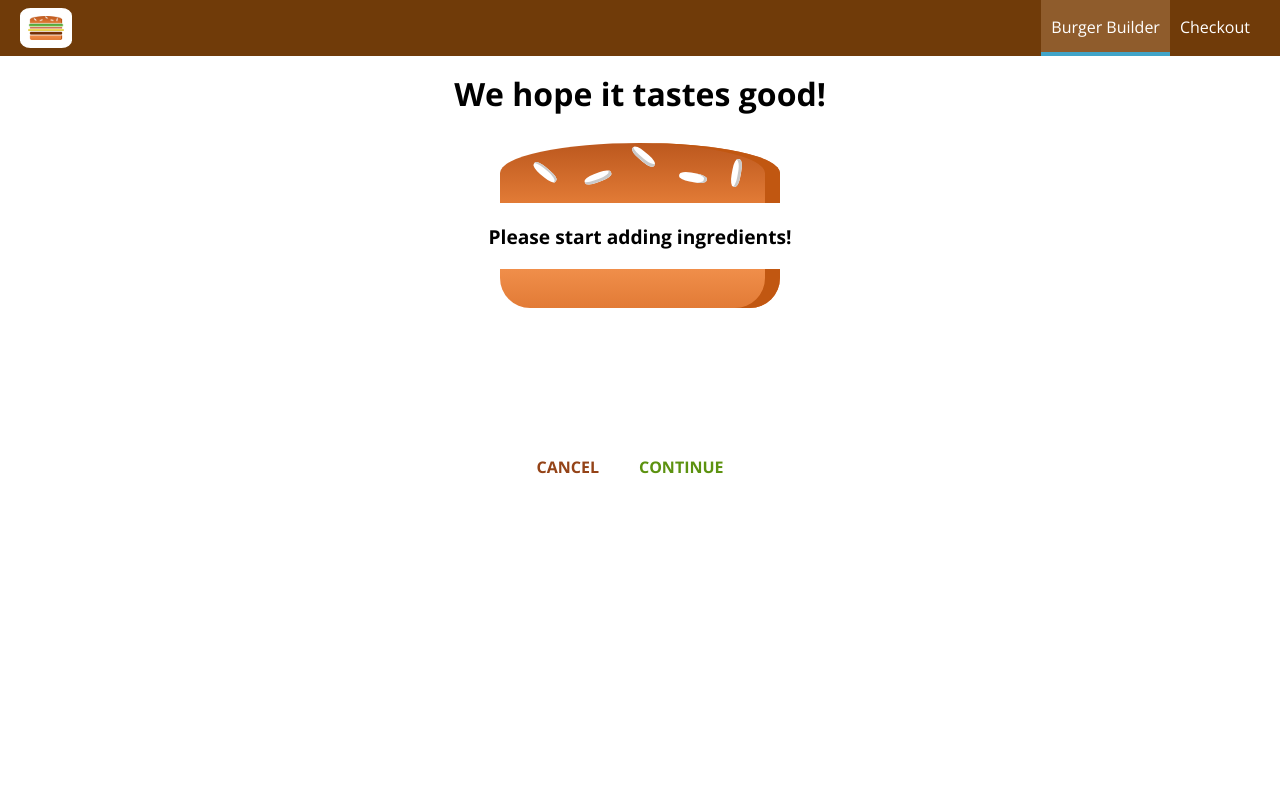
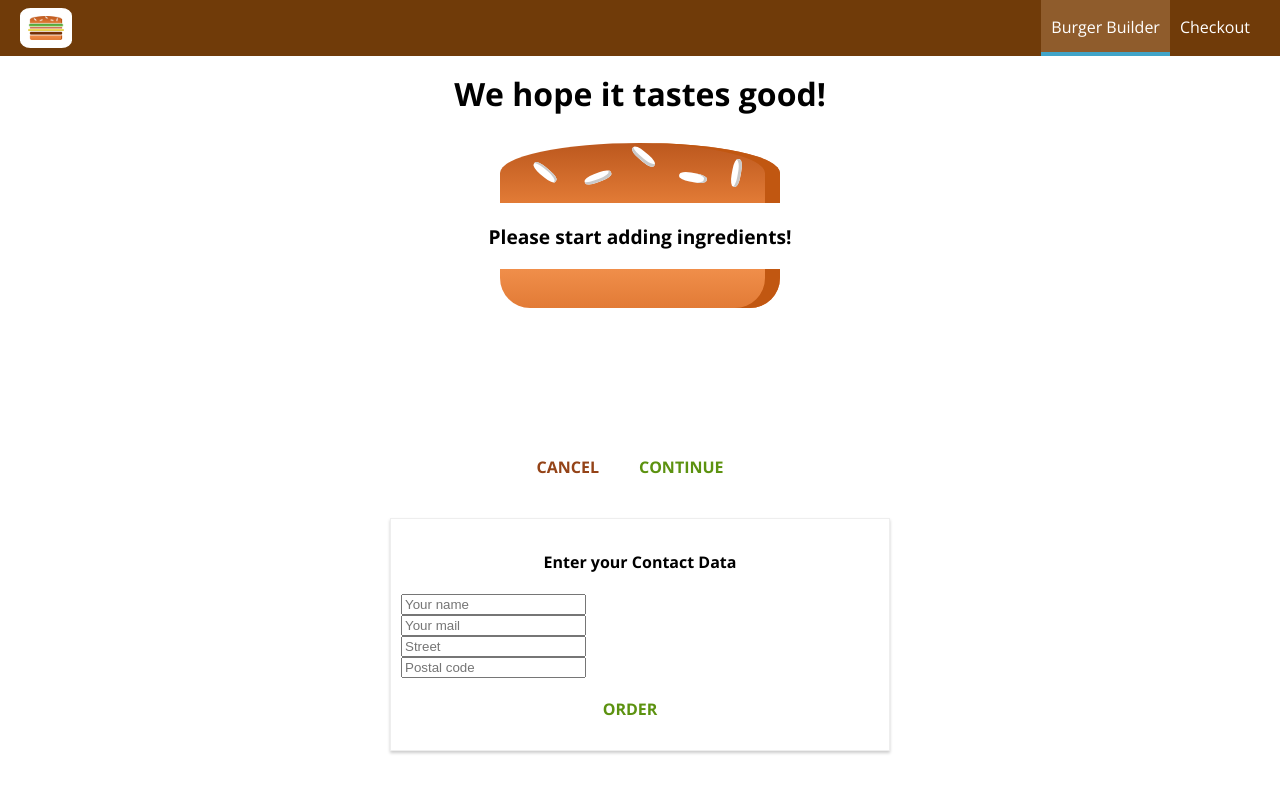
Before and after one commit to alexandramj92/burger-builder, a React app: page /checkout in a window 1280 px wide. Both pictures are taken after a click on the button "CONTINUE". Shown: the top 792 px of the page. Built offline with nearby package versions, Linux system fonts and the light colour scheme.

Commit message:
added contact data form

```diff
--- a/src/containers/BurgerBuilder/BurgerBuilder.js
+++ b/src/containers/BurgerBuilder/BurgerBuilder.js
@@ -63,34 +63,13 @@
 
     purchaseContinueHandler = () => {
         // alert('You continue!')
-        // this.setState({loading: true});
-        // const order = {
-        //     ingredients: this.state.ingredients,
-        //     price: this.state.totalPrice,
-        //     customer: {
-        //         name: 'Alexandra Jackson',
-        //         address: {
-        //             street: 'Test Street',
-        //             zipCode: '90212',
-        //             country: 'United States'
-        //         },
-        //         email: 'test@gmail.com'
-        //     },
-        //     deliveryMethod: 'fastest'
-        // }
-        // axios.post('/orders.json', order)
-        //     .then(response => {
-        //         this.setState({loading: false, purchasing: false});
-        //     } )
-        //     .catch(error => {
-        //         this.setState({loading: false, purchasing: false});
-        //     } );
+
         const queryParams = [];
 
         for ( let i in this.state.ingredients) {
             queryParams.push(encodeURIComponent(i) + '=' + encodeURIComponent(this.state.ingredients[i]));
         }
-
+        queryParams.push('price=' + this.state.totalPrice);
         const queryString = queryParams.join('&');
 
         this.props.history.push({
--- a/src/containers/Checkout/Checkout.js
+++ b/src/containers/Checkout/Checkout.js
@@ -1,25 +1,28 @@
 import React, {Component} from 'react';
+import {Route} from 'react-router-dom';
 
 import CheckoutSummary from '../../components/Order/CheckoutSummary/CheckoutSummary';
+import ContactData from './ContactData/ContactData';
 
 class Checkout extends Component {
     state={
-        ingredients: {
-            salad: 1,
-            meat: 1,
-            cheese: 1,
-            bacon:1
-        }
+        ingredients: null,
+        price: 0
     }
 
-    componentDidMount () {
+    componentWillMount () {
         const query = new URLSearchParams(this.props.location.search);
         const ingredients = {};
+        let price = 0;
         for (let param of query.entries()) {
             // ['salad', '1']
-            ingredients[param[0]] = +param[1];
+            if (param[0] === 'price') {
+                price = param[1];
+            } else {
+                ingredients[param[0]] = +param[1];
+            }
         }
-        this.setState({ingredients: ingredients});
+        this.setState({ingredients: ingredients, totalPrice: price});
     }
 
     checkoutCancelledHandler= () => {
@@ -38,6 +41,9 @@
                 checkoutContinued={this.checkoutContinuedHandler}
 
                 />
+                <Route
+                path={this.props.match.path + '/contact-data'}
+                render={(props) => (<ContactData ingredients = {this.state.ingredients} price = {this.state.price} {...props} />)}/>
             </div>
         );
     }
--- /dev/null
+++ b/src/containers/Checkout/ContactData/ContactData.css
@@ -0,0 +1,19 @@
+.ContactData {
+    margin: 20px auto;
+    width: 80%;
+    text-align: center;
+    box-shadow: 0 2px 3px #ccc;
+    border: 1px solid #eee;
+    padding: 10px;
+    box-sizing: border-box;
+}
+
+.Input {
+    display: block;
+}
+
+@media (min-width: 600px) {
+    .ContactData {
+        width: 500px;
+    }
+}
--- /dev/null
+++ b/src/containers/Checkout/ContactData/ContactData.js
@@ -0,0 +1,72 @@
+import React, {Component} from 'react';
+
+import Button from '../../../components/UI/Button/Button';
+import axios from '../../../axios-orders';
+import Spinner from '../../../components/UI/Spinner/Spinner';
+
+import classes from './ContactData.css';
+
+class ContactData extends Component {
+    state = {
+        name: '',
+        email: '',
+        address: {
+            street: '',
+            postalCode: ''
+        },
+        loading: false
+    }
+
+    orderHandler = (event) => {
+        event.preventDefault();
+        console.log(this.props.ingredients);
+        this.setState({loading: true});
+        const order = {
+            ingredients: this.props.ingredients,
+            price: this.state.price,
+            customer: {
+                name: 'Alexandra Jackson',
+                address: {
+                    street: 'Test Street',
+                    zipCode: '90212',
+                    country: 'United States'
+                },
+                email: 'test@gmail.com'
+            },
+            deliveryMethod: 'fastest'
+        }
+        axios.post('/orders.json', order)
+            .then(response => {
+                this.setState({loading: false});
+                this.props.history.push('/');
+            } )
+            .catch(error => {
+                this.setState({loading: false});
+            } );
+    }
+
+    render () {
+        let form = (
+            <form>
+            <input className={classes.Input} type="text" name="name" placeholder="Your name"></input>
+            <input className={classes.Input} type="email" name="email" placeholder="Your mail"></input>
+            <input className={classes.Input} type="text" name="street" placeholder="Street"></input>
+            <input className={classes.Input} type="text" name="postal" placeholder="Postal code"></input>
+            <Button btnType="Success" clicked={this.orderHandler}>ORDER</Button>
+            </form>
+        );
+        if (this.state.loading) {
+            form = <Spinner />;
+        }
+        return (
+            <div className={classes.ContactData}>
+                <h4>Enter your Contact Data</h4>
+                   {form}
+            </div>
+        )
+    }
+}
+
+
+
+export default ContactData;
```
